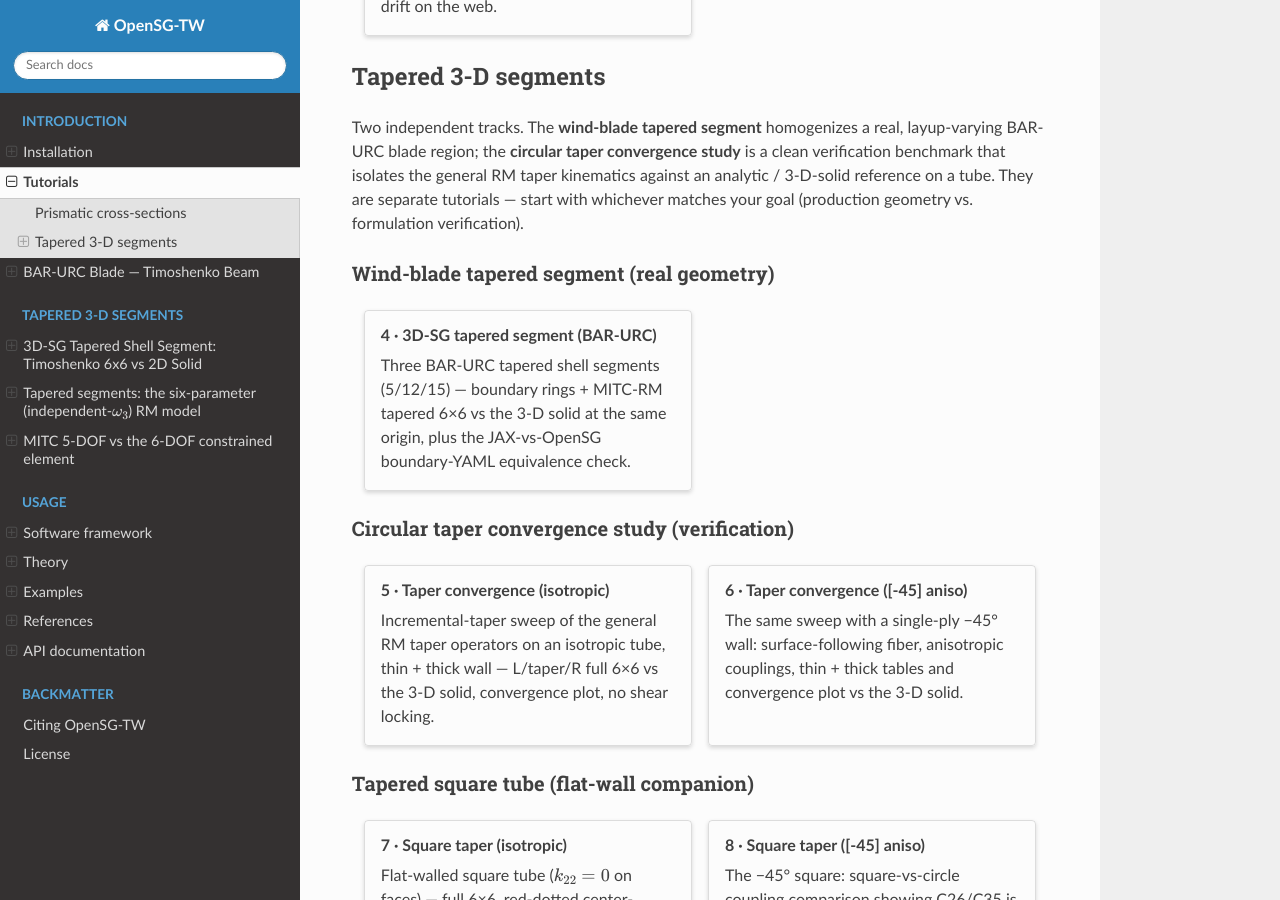
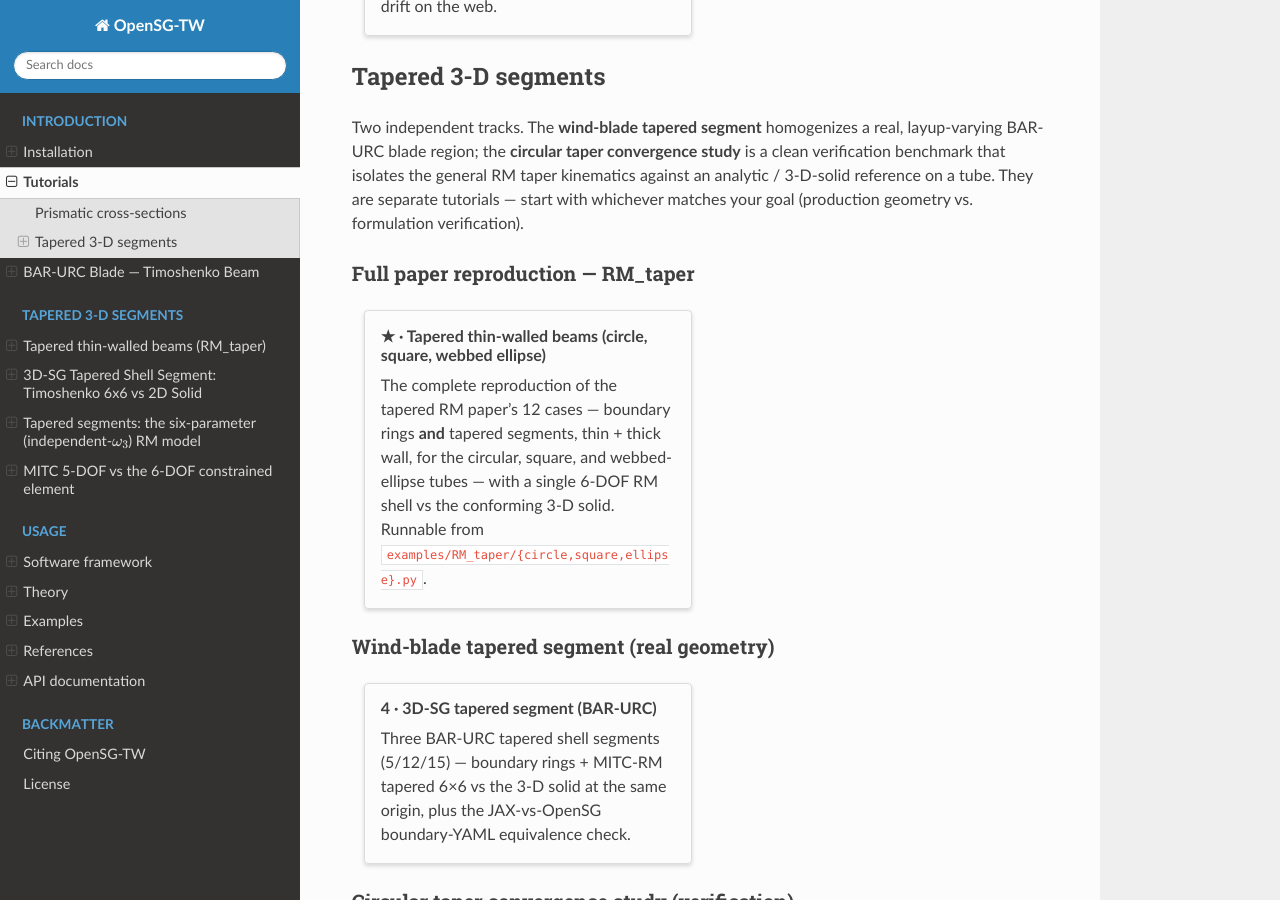
Before and after one commit to bagla0/OpenSG-TW, a Sphinx documentation site: the page built from docs/tutorials/index.md, in a window 1280 px wide and 900 px high, scrolled down 635 px. Built offline with Sphinx 7.4.7 and the Read the Docs theme 3.1.0, drawn with Linux system fonts in a browser that asks for light colours; pages that are not in the unit, such as notebooks, are missing from menus.

Commit message:
docs: add RM_taper tutorial (tapered thin-walled beam paper reproduction)
New docs/tutorials/rm_taper.md documents the 3-geometry reproduction (circle, square,
webbed ellipse; boundary + taper; thin + thick = the 12 paper cases) runnable from
examples/RM_taper, with the settled 6-DOF shear scheme and the reproducible RM-vs-solid
diagonal %-error table. Added to the tutorials index card grid and the Tapered-segments toctree.

```diff
--- a/docs/tutorials/index.md
+++ b/docs/tutorials/index.md
@@ -37,6 +37,20 @@ Two independent tracks. The **wind-blade tapered segment** homogenizes a real, l
 region; the **circular taper convergence study** is a clean verification benchmark that isolates the general
 RM taper kinematics against an analytic / 3-D-solid reference on a tube. They are separate tutorials — start
 with whichever matches your goal (production geometry vs. formulation verification).
+
+### Full paper reproduction — RM_taper
+
+::::{grid} 1 1 2 2
+:gutter: 3
+
+:::{grid-item-card} ★ · Tapered thin-walled beams (circle, square, webbed ellipse)
+:link: rm_taper
+:link-type: doc
+The complete reproduction of the tapered RM paper's 12 cases — boundary rings **and** tapered
+segments, thin + thick wall, for the circular, square, and webbed-ellipse tubes — with a single
+6-DOF RM shell vs the conforming 3-D solid. Runnable from `examples/RM_taper/{circle,square,ellipse}.py`.
+:::
+::::
 
 ### Wind-blade tapered segment (real geometry)
 
```
Also changed, not shown: docs/index.md (+1 -0 lines), docs/tutorials/rm_taper.md (added, +65 -0 lines).
